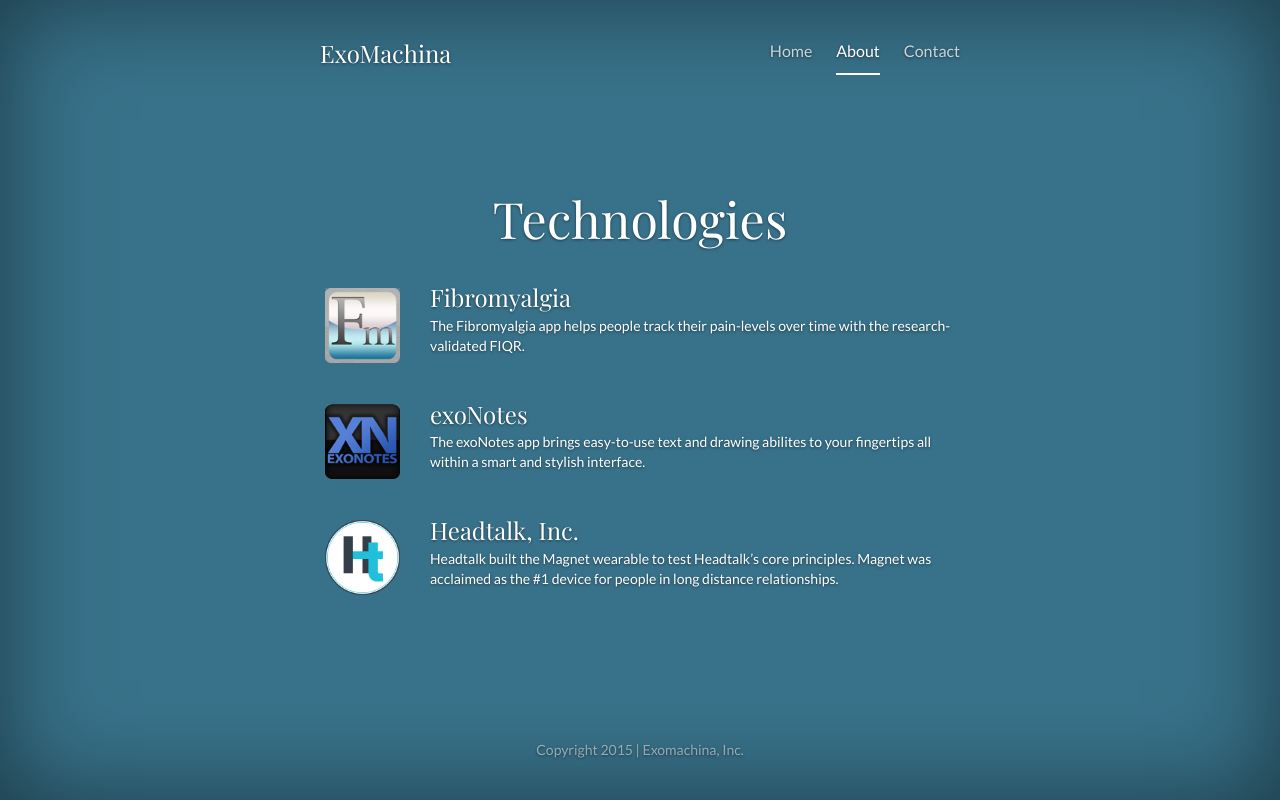
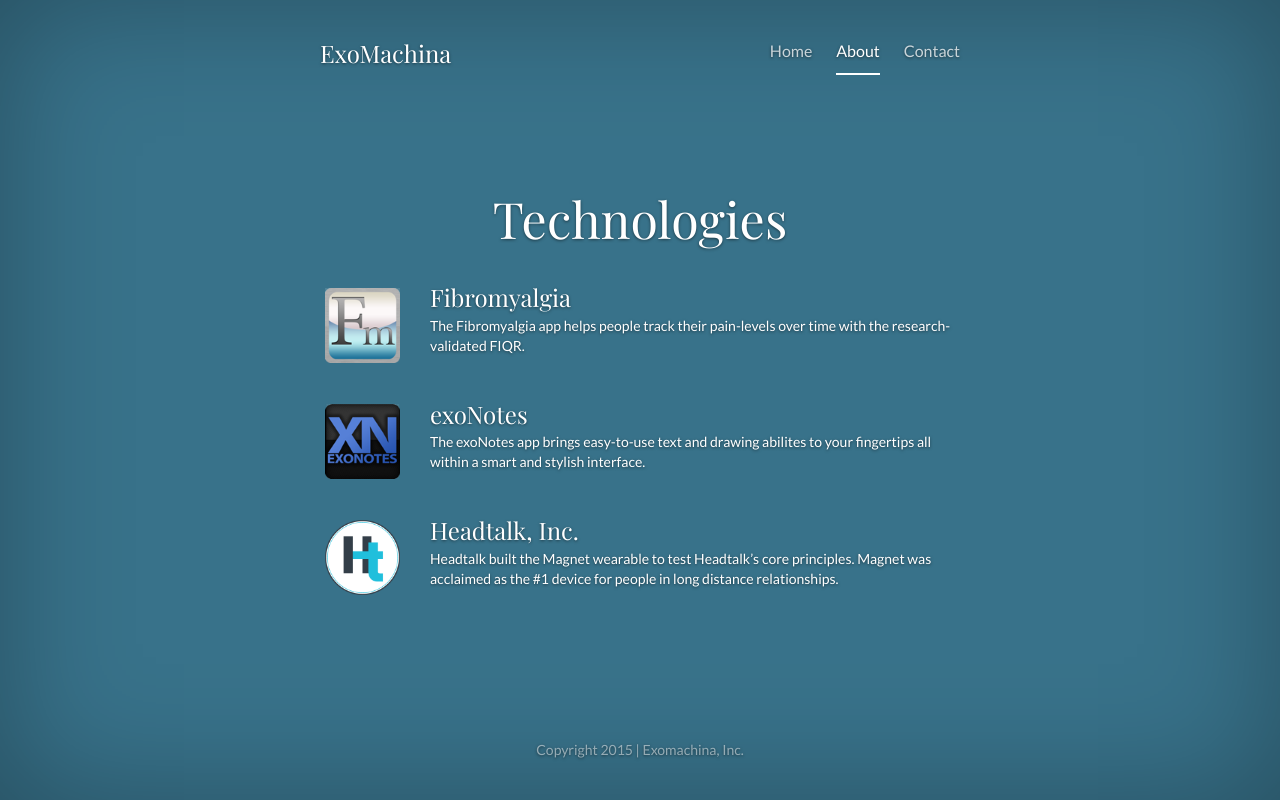
Before and after one commit to ExoMachina/exomachina.github.io, a plain HTML site: page pages/about.html in a window 1280 px wide. Drawn offline with nearby package versions, Linux system fonts and the light colour scheme; files whose address does not match are found by name.

Commit message:
design tweaks per AHL request

```diff
--- a/assets/styles/styles.css
+++ b/assets/styles/styles.css
@@ -68,7 +68,7 @@ div#ht-desc.media-body {
   width: 100%;
   height: 100%;
   min-height: 100%;
-  box-shadow: inset 0 0 100px rgba(0,0,0,.5);
+  box-shadow: inset 0 0 130px rgba(0,0,0,.3);
 
 
   /* outer gradient////
--- a/pages/about.html
+++ b/pages/about.html
@@ -10,7 +10,7 @@
     <meta name="author" content="ExoMachina, Inc.">
     <link rel="icon" href="../favicon.ico">
 
-    <title>Products | ExoMachina, Inc.</title>
+    <title>About | ExoMachina, Inc.</title>
 
     <!-- Bootstrap core CSS -->
     <link href="../assets/styles/bootstrap.min.css" rel="stylesheet">
```
